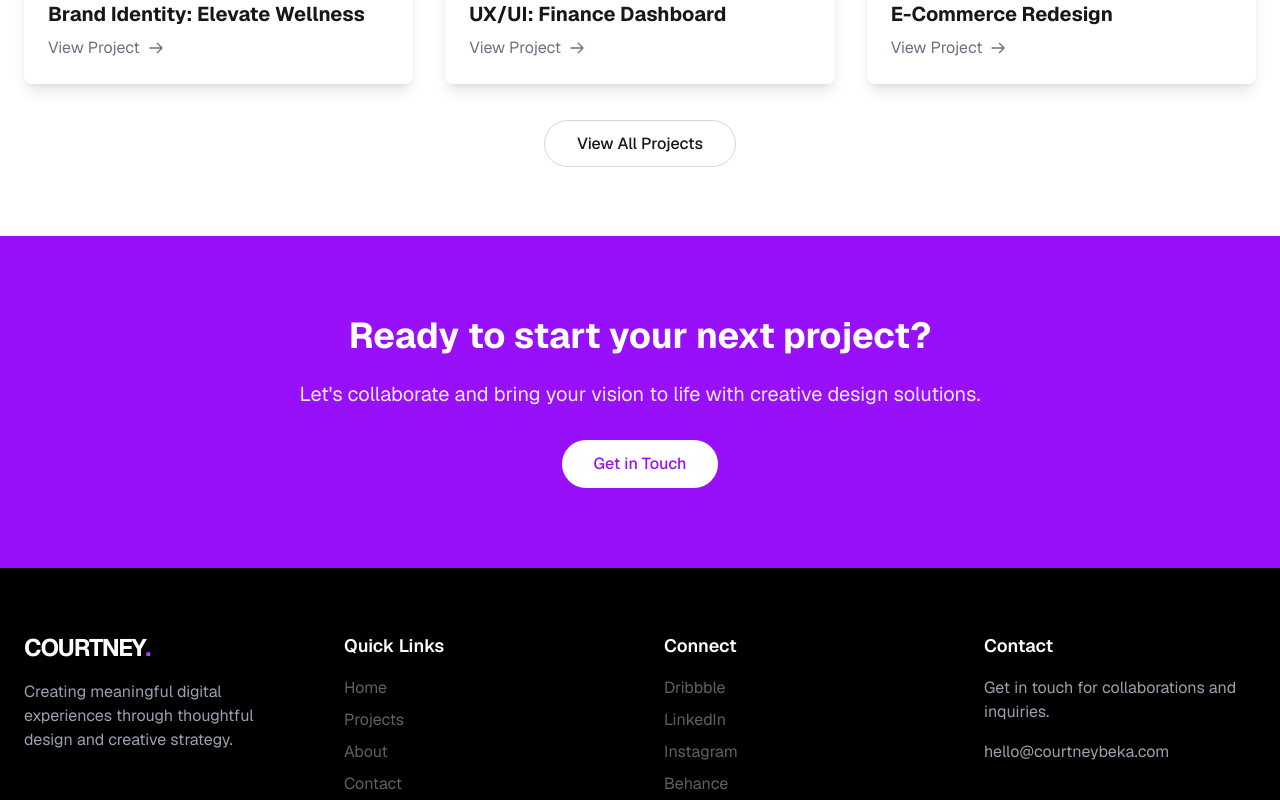
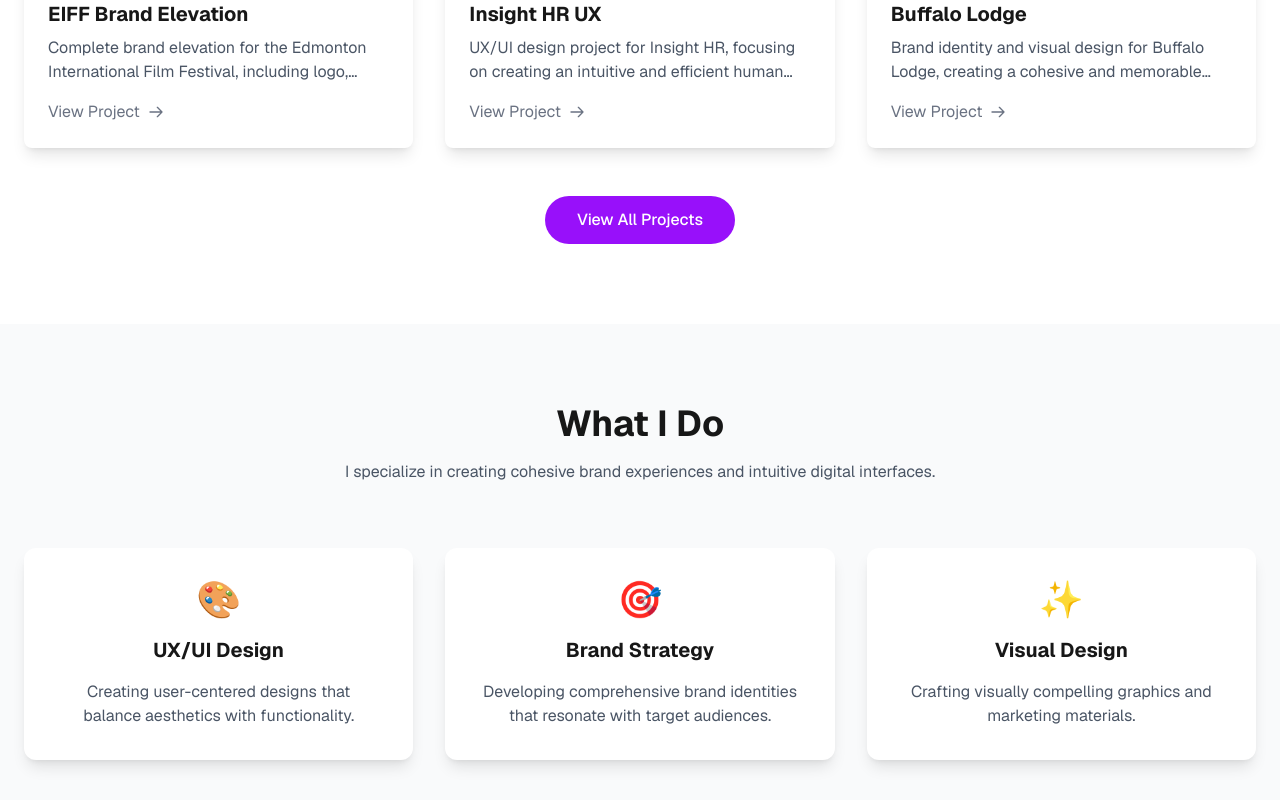
Before and after one commit to courtneybeka/courtney-portfolio, a Next.js app: page / in a window 1280 px wide. Shown: the part 1760-2560 px from the top of the page. Built offline with nearby package versions, Linux system fonts and the light colour scheme.

Commit message:
fix: update featured projects to show actual projects instead of examples

```diff
--- a/src/app/page.tsx
+++ b/src/app/page.tsx
@@ -4,8 +4,12 @@ import Image from "next/image";
 import Link from "next/link";
 import { motion } from "framer-motion";
 import { useInView } from "react-intersection-observer";
+import { getFeaturedProjects } from "@/data/projects";
 
 export default function Home() {
+  // Get the 3 most recent projects for featured section
+  const featuredProjects = getFeaturedProjects(3);
+
   // Animation variants
   const fadeInUp = {
     hidden: { opacity: 0, y: 60 },
@@ -38,28 +42,6 @@ export default function Home() {
     triggerOnce: true,
     threshold: 0.1
   });
-
-  // Featured projects data
-  const featuredProjects = [
-    {
-      title: "Brand Identity: Elevate Wellness",
-      category: "Branding",
-      image: "/img/projects/elevate-wellness/thumbnail.jpg",
-      slug: "/projects/elevate-wellness"
-    },
-    {
-      title: "UX/UI: Finance Dashboard",
-      category: "UX/UI Design",
-      image: "/img/projects/finance-dashboard/thumbnail.jpg",
-      slug: "/projects/finance-dashboard"
-    },
-    {
-      title: "E-Commerce Redesign",
-      category: "Web Design",
-      image: "/img/projects/ecommerce-redesign/thumbnail.jpg",
-      slug: "/projects/ecommerce-redesign"
-    }
-  ];
 
   return (
     <>
@@ -165,7 +147,7 @@ export default function Home() {
           >
             {featuredProjects.map((project, index) => (
               <motion.div
-                key={index}
+                key={project.id}
                 variants={fadeInUp}
                 className="bg-white dark:bg-gray-800 rounded-lg overflow-hidden shadow-lg transition-transform duration-300 hover:-translate-y-2"
               >
@@ -184,6 +166,9 @@ export default function Home() {
                       {project.category}
                     </span>
                     <h3 className="text-xl font-bold mb-2">{project.title}</h3>
+                    <p className="text-gray-600 dark:text-gray-300 mb-4 line-clamp-2">
+                      {project.description}
+                    </p>
                     <div className="flex items-center text-gray-500 dark:text-gray-400">
                       <span>View Project</span>
                       <svg className="ml-2 w-4 h-4" fill="none" stroke="currentColor" viewBox="0 0 24 24" xmlns="http://www.w3.org/2000/svg">
@@ -202,31 +187,59 @@ export default function Home() {
             animate={projectsInView ? "visible" : "hidden"}
             className="text-center mt-12"
           >
-            <Link href="/projects" className="bg-transparent border border-gray-300 hover:border-purple-500 hover:text-purple-600 px-8 py-3 rounded-full font-medium transition-colors duration-300">
+            <Link href="/projects" className="inline-block bg-purple-600 hover:bg-purple-700 text-white px-8 py-3 rounded-full font-medium transition-colors duration-300">
               View All Projects
             </Link>
           </motion.div>
         </div>
       </section>
 
-      {/* CTA Section */}
-      <section className="py-20 bg-purple-600 text-white">
-        <div className="container mx-auto px-6 text-center">
+      {/* Skills/Services */}
+      <section className="py-20 bg-gray-50 dark:bg-gray-900">
+        <div className="container mx-auto px-6">
           <motion.div
             initial={{ opacity: 0, y: 30 }}
             whileInView={{ opacity: 1, y: 0 }}
             transition={{ duration: 0.6 }}
-            viewport={{ once: true }}
-            className="max-w-3xl mx-auto"
+            className="text-center mb-16"
           >
-            <h2 className="text-3xl md:text-4xl font-bold mb-6">Ready to start your next project?</h2>
-            <p className="text-xl mb-8 text-purple-100">
-              Let's collaborate and bring your vision to life with creative design solutions.
+            <h2 className="text-3xl md:text-4xl font-bold mb-4">What I Do</h2>
+            <p className="max-w-2xl mx-auto text-gray-600 dark:text-gray-300">
+              I specialize in creating cohesive brand experiences and intuitive digital interfaces.
             </p>
-            <Link href="/contact" className="bg-white text-purple-600 hover:bg-purple-100 px-8 py-3 rounded-full font-medium transition-colors duration-300 inline-block">
-              Get in Touch
-            </Link>
           </motion.div>
+
+          <div className="grid grid-cols-1 md:grid-cols-2 lg:grid-cols-3 gap-8">
+            {[
+              {
+                title: "UX/UI Design",
+                description: "Creating user-centered designs that balance aesthetics with functionality.",
+                icon: "🎨"
+              },
+              {
+                title: "Brand Strategy",
+                description: "Developing comprehensive brand identities that resonate with target audiences.",
+                icon: "🎯"
+              },
+              {
+                title: "Visual Design",
+                description: "Crafting visually compelling graphics and marketing materials.",
+                icon: "✨"
+              }
+            ].map((service, index) => (
+              <motion.div
+                key={index}
+                initial={{ opacity: 0, y: 30 }}
+                whileInView={{ opacity: 1, y: 0 }}
+                transition={{ duration: 0.6, delay: index * 0.1 }}
+                className="bg-white dark:bg-gray-800 p-8 rounded-xl shadow-lg text-center"
+              >
+                <div className="text-4xl mb-4">{service.icon}</div>
+                <h3 className="text-xl font-bold mb-4">{service.title}</h3>
+                <p className="text-gray-600 dark:text-gray-300">{service.description}</p>
+              </motion.div>
+            ))}
+          </div>
         </div>
       </section>
     </>
--- a/src/app/projects/page.tsx
+++ b/src/app/projects/page.tsx
@@ -5,58 +5,11 @@ import Image from 'next/image';
 import Link from 'next/link';
 import { motion } from 'framer-motion';
 import { useInView } from 'react-intersection-observer';
-
-// Project types
-type ProjectCategory = 'All' | 'UX/UI' | 'Branding' | 'Web Design' | 'Mobile Apps';
-
-interface Project {
-  id: string;
-  title: string;
-  description: string;
-  category: Exclude<ProjectCategory, 'All'>;
-  image: string;
-  slug: string;
-}
+import { projects, categories, type ProjectCategory } from '@/data/projects';
 
 export default function Projects() {
   // Filter state
   const [activeFilter, setActiveFilter] = useState<ProjectCategory>('All');
-
-  // Projects array
-  const projects: Project[] = [
-    {
-      id: '1',
-      title: 'EIFF Brand Elevation',
-      description: 'Complete brand elevation for the Edmonton International Film Festival, including logo, poster, ticket, and website concepts.',
-      category: 'Branding',
-      image: '/img/projects/eiff-brand-elevation/thumbnail.jpg',
-      slug: '/projects/eiff-brand-elevation'
-    },
-    {
-      id: '2',
-      title: 'Insight HR UX',
-      description: 'UX/UI design project for Insight HR, focusing on creating an intuitive and efficient human resources management platform.',
-      category: 'UX/UI',
-      image: '/img/projects/insight-hr-ux/thumbnail.jpg',
-      slug: '/projects/insight-hr-ux'
-    },
-    {
-      id: '3',
-      title: 'Buffalo Lodge',
-      description: 'Brand identity and visual design for Buffalo Lodge, creating a cohesive and memorable brand experience.',
-      category: 'Branding',
-      image: '/img/projects/buffalo-lodge/thumbnail.jpg',
-      slug: '/projects/buffalo-lodge'
-    },
-    {
-      id: '4',
-      title: 'Fort Edmonton Park',
-      description: 'Diverse graphic design assets for Fort Edmonton Park, including menus, social media, email signatures, and pony cards.',
-      category: 'Branding',
-      image: '/img/projects/fort-edmonton-park/thumbnail.png',
-      slug: '/projects/fort-edmonton-park'
-    }
-  ];
 
   // Filter projects based on active category
   const filteredProjects = activeFilter === 'All'
@@ -84,9 +37,6 @@ export default function Projects() {
       }
     }
   };
-
-  // Categories for filter
-  const categories: ProjectCategory[] = ['All', 'UX/UI', 'Branding', 'Web Design', 'Mobile Apps'];
 
   // Intersection observer for animations
   const [ref, inView] = useInView({
--- /dev/null
+++ b/src/data/projects.ts
@@ -0,0 +1,65 @@
+// Project types
+export type ProjectCategory = 'All' | 'UX/UI' | 'Branding' | 'Web Design' | 'Mobile Apps';
+
+export interface Project {
+  id: string;
+  title: string;
+  description: string;
+  category: Exclude<ProjectCategory, 'All'>;
+  image: string;
+  slug: string;
+  year?: string;
+  client?: string;
+}
+
+// Projects array - ordered by most recent first
+export const projects: Project[] = [
+  {
+    id: '1',
+    title: 'EIFF Brand Elevation',
+    description: 'Complete brand elevation for the Edmonton International Film Festival, including logo, poster, ticket, and website concepts.',
+    category: 'Branding',
+    image: '/img/projects/eiff-brand-elevation/thumbnail.jpg',
+    slug: '/projects/eiff-brand-elevation',
+    year: '2024',
+    client: 'Edmonton International Film Festival'
+  },
+  {
+    id: '2',
+    title: 'Insight HR UX',
+    description: 'UX/UI design project for Insight HR, focusing on creating an intuitive and efficient human resources management platform.',
+    category: 'UX/UI',
+    image: '/img/projects/insight-hr-ux/thumbnail.jpg',
+    slug: '/projects/insight-hr-ux',
+    year: '2024',
+    client: 'Insight HR'
+  },
+  {
+    id: '3',
+    title: 'Buffalo Lodge',
+    description: 'Brand identity and visual design for Buffalo Lodge, creating a cohesive and memorable brand experience.',
+    category: 'Branding',
+    image: '/img/projects/buffalo-lodge/thumbnail.jpg',
+    slug: '/projects/buffalo-lodge',
+    year: '2024',
+    client: 'Buffalo Lodge'
+  },
+  {
+    id: '4',
+    title: 'Fort Edmonton Park',
+    description: 'Diverse graphic design assets for Fort Edmonton Park, including menus, social media, email signatures, and pony cards.',
+    category: 'Branding',
+    image: '/img/projects/fort-edmonton-park/thumbnail.png',
+    slug: '/projects/fort-edmonton-park',
+    year: '2024',
+    client: 'Fort Edmonton Park'
+  }
+];
+
+// Get featured projects (3 most recent)
+export const getFeaturedProjects = (count: number = 3): Project[] => {
+  return projects.slice(0, count);
+};
+
+// Categories for filter
+export const categories: ProjectCategory[] = ['All', 'UX/UI', 'Branding', 'Web Design', 'Mobile Apps'];
```
